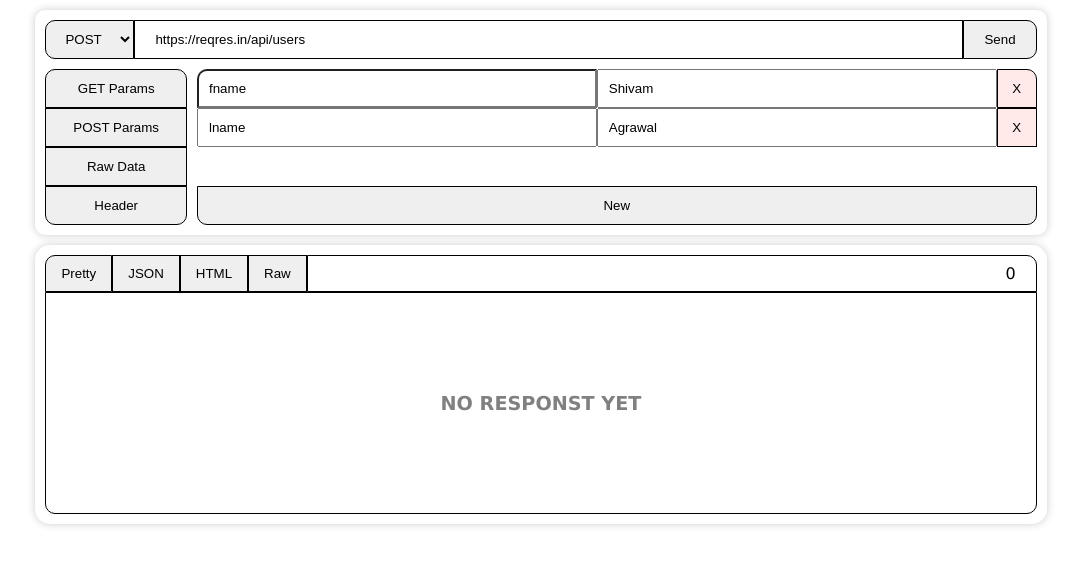
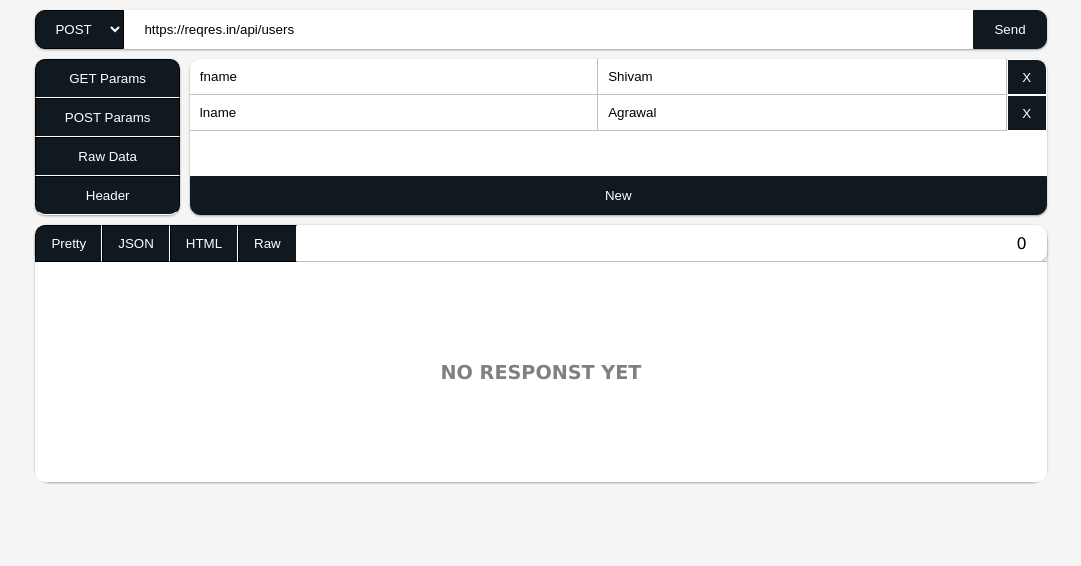
Before and after one commit to shivampip/postmanweb, a React (Create React App) app: page / in a window 1280 px wide. Shown: the top 566 px of the page, without its empty margins (99-1180 px from the left). Built offline with nearby package versions, Linux system fonts and the light colour scheme.

Commit message:
redesigned

```diff
--- a/src/components/App.css
+++ b/src/components/App.css
@@ -1,5 +1,9 @@
 body {
 	font-family: Verdana, Geneva, sans-serif;
+	background: #f5f5f5;
+}
+*:focus {
+	outline: none;
 }
 .app {
 	width: 80%;
@@ -7,31 +11,29 @@ body {
 }
 
 .btn {
-	box-shadow:inset 0px 1px 0px 0px #cf866c;
-	background:linear-gradient(to bottom, #d0451b 5%, #bc3315 100%);
-	background-color:#d0451b;
-	border-radius:3px;
-	border:1px solid #942911;
-	display:inline-block;
-	cursor:pointer;
-	color:#ffffff;
-	font-family:Arial;
-	font-size:13px;
-	padding:6px 24px;
-	text-decoration:none;
-	text-shadow:0px 1px 0px #854629;
+	box-shadow: inset 0px 1px 0px 0px #cf866c;
+	background: linear-gradient(to bottom, #d0451b 5%, #bc3315 100%);
+	background-color: #d0451b;
+	border-radius: 3px;
+	border: 1px solid #942911;
+	display: inline-block;
+	cursor: pointer;
+	color: #ffffff;
+	font-family: Arial;
+	font-size: 13px;
+	padding: 6px 24px;
+	text-decoration: none;
+	text-shadow: 0px 1px 0px #854629;
 }
 .btn:hover {
-	background:linear-gradient(to bottom, #bc3315 5%, #d0451b 100%);
-	background-color:#bc3315;
+	background: linear-gradient(to bottom, #bc3315 5%, #d0451b 100%);
+	background-color: #bc3315;
 }
 
 .btn:active {
-	position:relative;
-	top:1px;
+	position: relative;
+	top: 1px;
 }
-
-
 
 .requestWrapper {
 	display: inline-block;
@@ -72,8 +74,7 @@ body {
 	transition-duration: 11s;
 }
 
-
-.requestOverlayActive p{
+.requestOverlayActive p {
 	color: white;
 	text-align: center;
 	font-size: 1.2rem;
--- a/src/components/Request.css
+++ b/src/components/Request.css
@@ -2,38 +2,46 @@
 	width: 100%;
 	height: fit-content;
 	box-sizing: border-box;
-	padding: 10px;
-	box-shadow: 0 0 8px 0 rgba(0,0,0,0.2);
+	/* padding: 10px; */
 	border-radius: 10px;
 	/* box-shadow: 0 8px 16px 0 rgba(0,0,0,0.2); */
-  	transition: 0.3s;
+	transition: 0.3s;
 }
 
 .headerWrapper {
 	display: grid;
 	grid-template-columns: auto 1fr auto;
+	box-shadow: 0 1px 3px rgba(0, 0, 0, 0.12), 0 1px 2px rgba(0, 0, 0, 0.24);
+	/* box-shadow: 0 0 8px 0 rgba(0, 0, 0, 0.2); */
+	border-radius: 10px;
 }
 
 .headerWrapper select {
 	padding: 10px 15px;
 	border: 1px solid black;
 	border-radius: 10px 0 0 10px;
+	background-color: #101820ff;
+	color: white;
 }
 
 .headerWrapper input {
 	padding: 10px 20px;
-	border: 1px solid black;
+	/* background-color: #101820ff; */
+	color: black;
 	min-width: 50px;
+	border: none;
 }
 
-.headerWrapper> button {
+.headerWrapper > button {
 	padding: 10px 20px;
 	outline: none;
 	border-radius: 0 10px 10px 0;
-	border: 1px solid black;
+	border: 1px solid #101820ff;
+	background-color: #101820ff;
+	color: white;
 }
 
-.headerWrapper> button:hover {
+.headerWrapper > button:hover {
 	cursor: pointer;
 }
 
@@ -45,6 +53,8 @@
 
 .tabWrapper {
 	border-radius: 10px;
+	box-shadow: 0 1px 3px rgba(0, 0, 0, 0.12), 0 1px 2px rgba(0, 0, 0, 0.24);
+	height: fit-content;
 }
 
 .tabWrapper button {
@@ -53,20 +63,22 @@
 	padding: 11px 20px;
 	outline: none;
 	border: 1px solid black;
+	border-bottom: 1px solid white;
+	background-color: #101820ff;
+	color: white;
 }
 
 .tabWrapper button:hover {
 	cursor: pointer;
 }
 
-.tabWrapper .bottomBtn{
+.tabWrapper .bottomBtn {
 	border-radius: 0 0 10px 10px;
 }
 
-.tabWrapper .topBtn{
+.tabWrapper .topBtn {
 	border-radius: 10px 10px 0 0;
 }
-
 
 .paramsWrapper {
 	margin-left: 10px;
@@ -75,37 +87,40 @@
 	border-radius: 10px;
 	position: relative;
 	padding-bottom: 40px;
+	box-shadow: 0 1px 3px rgba(0, 0, 0, 0.12), 0 1px 2px rgba(0, 0, 0, 0.24);
 }
 
-.paramsWrapper .newParaBtn{
+.paramsWrapper .newParaBtn {
 	padding: 11px;
 	width: 100%;
 	outline: none;
 	border-radius: 0 0 10px 10px;
-	border: 1px solid black;
+	border: 1px solid #101820ff;
+	background-color: #101820ff;
 	position: absolute;
+	color: white;
 	bottom: 0;
 }
 
-.paramsWrapper .newParaBtn:hover{
+.paramsWrapper .newParaBtn:hover {
 	cursor: pointer;
 }
 
-.paramsWrapper> div{
+.paramsWrapper > div {
 	border-radius: 10px;
 }
 
-.paramsWrapper .rawData textarea{
+.paramsWrapper .rawData textarea {
 	width: 100%;
 	height: 150px;
 	box-sizing: border-box;
 }
 
-.topLeftBtn{
+.topLeftBtn {
 	border-top-left-radius: 10px;
 }
 
-.topRightBtn{
+.topRightBtn {
 	border-top-right-radius: 10px;
 }
 
@@ -113,23 +128,28 @@
 	display: grid;
 	grid-template-columns: 1fr 1fr 40px;
 	outline: none;
+	border: none;
 	/* box-sizing: border-box; */
 }
 
 .paramRow input {
 	padding: 10px;
 	outline: none;
-	border: 1px soid black;
+	border-top: none;
+	border-left: none;
+	border-bottom: 1px solid rgb(192, 192, 192);
+	border-right: 1px solid rgb(192, 192, 192);
 	min-width: 50px;
 }
 
-.paramRow .removeRowB{
-	background-color: rgb(255, 233, 233);
+.paramRow .removeRowB {
+	background-color: #101820ff;
 	/* width: 40px; */
-	border: 1px solid black;
+	border: 1px solid white;
+	color: white;
 	outline: none;
 }
 
-.paramRow .removeRowB:hover{
+.paramRow .removeRowB:hover {
 	cursor: pointer;
 }
--- a/src/components/Request.js
+++ b/src/components/Request.js
@@ -32,38 +32,44 @@ class Request extends React.Component {
 		this.print("Request Type: " + requestType);
 
 		let params = {};
-		this.state.params.filter((param)=>{
-			if(param.key===""){
+		this.state.params
+			.filter(param => {
+				if (param.key === "") {
 					return false;
 				}
 				return true;
-		  }).map(param => {
+			})
+			.map(param => {
 				params[param.key] = param.value;
 			});
 
 		let raws = this.state.raws;
 
 		let forms = {};
-		this.state.forms.filter((form)=>{
-			if(form.key===""){
+		this.state.forms
+			.filter(form => {
+				if (form.key === "") {
 					return false;
 				}
 				return true;
-		  }).map(form => {
+			})
+			.map(form => {
 				forms[form.key] = form.value;
 			});
 
 		let headers = {};
-		this.state.headers.filter((header)=>{
-			if(header.key===""){
+		this.state.headers
+			.filter(header => {
+				if (header.key === "") {
 					return false;
 				}
 				return true;
-		  }).map(header => {
+			})
+			.map(header => {
 				headers[header.key] = header.value;
 			});
 
-		let rawData= this.state.rawData;
+		let rawData = this.state.rawData;
 		this.print("PARAMS");
 		this.print(params);
 		this.print("RAWS");
@@ -135,33 +141,33 @@ class Request extends React.Component {
 	};
 
 	removeRow = (ptype, index) => {
-		console.log("Removing Row: "+ptype+" , "+index);
+		console.log("Removing Row: " + ptype + " , " + index);
 		if (ptype === "param") {
 			let params = this.state.params;
 			params.splice(index, 1);
-			this.setState({params: params});
+			this.setState({ params: params });
 		} else if (ptype === "form") {
 			let params = this.state.forms;
 			params.splice(index, 1);
-			this.setState({forms: params});
+			this.setState({ forms: params });
 		} else if (ptype === "raw") {
 			let params = this.state.raws;
 			params.splice(index, 1);
-			this.setState({raws: params});
+			this.setState({ raws: params });
 		} else if (ptype === "header") {
 			let params = this.state.headers;
 			params.splice(index, 1);
-			this.setState({headers: params});
+			this.setState({ headers: params });
 		}
 	};
 
 	getParams = () => {
 		return this.state.params.map((data, index) => {
-			let lbtn= "";
-			let rbtn= "";
-			if(index===0){
-				lbtn= "topLeftBtn";
-				rbtn= "topRightBtn";
+			let lbtn = "";
+			let rbtn = "";
+			if (index === 0) {
+				lbtn = "topLeftBtn";
+				rbtn = "topRightBtn";
 			}
 			return (
 				<div key={this.getKey()} className="paramRow">
@@ -170,6 +176,7 @@ class Request extends React.Component {
 					<input
 						className={lbtn}
 						type="text"
+						placeholder="Key"
 						defaultValue={data.key}
 						onBlur={eve => {
 							this.handleChange("param", index, true, eve.target.value);
@@ -179,16 +186,19 @@ class Request extends React.Component {
 						// className={rbtn}
 						type="text"
 						defaultValue={data.value}
+						placeholder="Value"
 						onBlur={eve => {
 							this.handleChange("param", index, false, eve.target.value);
 						}}
 					/>
 					<button
-						className= {`removeRowB ${rbtn}`}
+						className={`removeRowB ${rbtn}`}
 						onClick={eve => {
 							this.removeRow("param", index);
 						}}
-					>X</button>
+					>
+						X
+					</button>
 				</div>
 			);
 		});
@@ -196,11 +206,11 @@ class Request extends React.Component {
 
 	getForms = () => {
 		return this.state.forms.map((data, index) => {
-			let lbtn= "";
-			let rbtn= "";
-			if(index===0){
-				lbtn= "topLeftBtn";
-				rbtn= "topRightBtn";
+			let lbtn = "";
+			let rbtn = "";
+			if (index === 0) {
+				lbtn = "topLeftBtn";
+				rbtn = "topRightBtn";
 			}
 			return (
 				<div key={this.getKey()} className="paramRow">
@@ -208,6 +218,7 @@ class Request extends React.Component {
 						className={lbtn}
 						type="text"
 						defaultValue={data.key}
+						placeholder="Key"
 						onBlur={eve => {
 							this.handleChange("form", index, true, eve.target.value);
 						}}
@@ -216,34 +227,46 @@ class Request extends React.Component {
 						// className={rbtn}
 						type="text"
 						defaultValue={data.value}
+						placeholder="Value"
 						onBlur={eve => {
 							this.handleChange("form", index, false, eve.target.value);
 						}}
 					/>
 					<button
-						className= {`removeRowB ${rbtn}`}
+						className={`removeRowB ${rbtn}`}
 						onClick={eve => {
 							this.removeRow("form", index);
 						}}
-					>X</button>
+					>
+						X
+					</button>
 				</div>
 			);
 		});
 	};
 
 	getRaws = () => {
-		return <div className="rawData">
+		return (
+			<div className="rawData">
 				<textarea
 					placeholder="Enter raw data here"
-				onBlur={(eve)=>{this.state.rawData= eve.target.value}}
-			>{this.state.rawData}</textarea>
-		</div>;
-		return this.state.raws.map((data, index) => {
-			let lbtn= "";
-			let rbtn= "";
-			if(index===0){
-				lbtn= "topLeftBtn";
-				rbtn= "topRightBtn";
+					onBlur={eve => {
+						this.state.rawData = eve.target.value;
+					}}
+				>
+					{this.state.rawData}
+				</textarea>
+			</div>
+		);
+	};
+
+	getHeaders = () => {
+		return this.state.headers.map((data, index) => {
+			let lbtn = "";
+			let rbtn = "";
+			if (index === 0) {
+				lbtn = "topLeftBtn";
+				rbtn = "topRightBtn";
 			}
 			return (
 				<div key={this.getKey()} className="paramRow">
@@ -251,43 +274,7 @@ class Request extends React.Component {
 						className={lbtn}
 						type="text"
 						defaultValue={data.key}
-						onBlur={eve => {
-							this.handleChange("raw", index, true, eve.target.value);
-						}}
-					/>
-					<input
-						// className={rbtn}
-						type="text"
-						defaultValue={data.value}
-						onBlur={eve => {
-							this.handleChange("raw", index, false, eve.target.value);
-						}}
-					/>
-					<button
-						className= {`removeRowB ${rbtn}`}
-						onClick={eve => {
-							this.removeRow("raw", index);
-						}}
-					>X</button>
-				</div>
-			);
-		});
-	};
-
-	getHeaders = () => {
-		return this.state.headers.map((data, index) => {
-			let lbtn= "";
-			let rbtn= "";
-			if(index===0){
-				lbtn= "topLeftBtn";
-				rbtn= "topRightBtn";
-			}
-			return (
-				<div key={this.getKey()} className="paramRow">
-					<input
-						className={lbtn}
-						type="text"
-						defaultValue={data.key}
+						placeholder="Key"
 						onBlur={eve => {
 							this.handleChange("header", index, true, eve.target.value);
 						}}
@@ -296,16 +283,19 @@ class Request extends React.Component {
 						// className={rbtn}
 						type="text"
 						defaultValue={data.value}
+						placeholder="Value"
 						onBlur={eve => {
 							this.handleChange("header", index, false, eve.target.value);
 						}}
 					/>
 					<button
-						className= {`removeRowB ${rbtn}`}
+						className={`removeRowB ${rbtn}`}
 						onClick={eve => {
 							this.removeRow("header", index);
 						}}
-					>X</button>
+					>
+						X
+					</button>
 				</div>
 			);
 		});
@@ -342,8 +332,6 @@ class Request extends React.Component {
 			this.setState({ headers: params });
 		}
 	};
-
-
 
 	render() {
 		return (
@@ -397,7 +385,9 @@ class Request extends React.Component {
 					</div>
 					<div className="paramsWrapper">
 						{this.renderParams()}
-						<button className="newParaBtn" onClick={this.addNewRow}>New</button>
+						<button className="newParaBtn" onClick={this.addNewRow}>
+							New
+						</button>
 					</div>
 				</div>
 			</div>
--- a/src/components/Response.css
+++ b/src/components/Response.css
@@ -2,8 +2,8 @@
 	width: 100%;
 	height: fit-content;
 	box-sizing: border-box;
-	padding: 10px;
-	box-shadow: 0 0 8px 0 rgba(0,0,0,0.2);
+	/* padding: 10px; */
+	box-shadow: 0 1px 3px rgba(0, 0, 0, 0.12), 0 1px 2px rgba(0, 0, 0, 0.24);
 	border-radius: 15px;
 	margin-top: 10px;
 }
@@ -11,24 +11,28 @@
 .response .headerWrapper {
 	display: grid;
 	grid-template-columns: auto 1fr;
+	background-color: white;
 }
 
-.response .headerWrapper .viewBtnWrapper{
+.response .headerWrapper .viewBtnWrapper {
 	border-top-left-radius: 10px;
 	min-width: 40px;
 }
 
-.response .headerWrapper .viewBtnWrapper button{
+.response .headerWrapper .viewBtnWrapper button {
 	padding: 10px 15px;
 	border: 1px solid black;
+	border-right: 1px solid white;
+	background-color: #101820ff;
+	color: white;
 	outline: none;
 }
 
-.response .headerWrapper .viewBtnWrapper button:hover{
+.response .headerWrapper .viewBtnWrapper button:hover {
 	cursor: pointer;
 }
 
-.response .headerWrapper .viewBtnWrapper button:first-child{
+.response .headerWrapper .viewBtnWrapper button:first-child {
 	border-top-left-radius: 10px;
 }
 
@@ -38,14 +42,16 @@
 	justify-content: center;
 	align-items: center;
 	text-align: right;
-	border: 1px solid black;
-	border-top-right-radius: 10px;
+	border: none;
+	border-bottom: 1px solid rgb(192, 192, 192);
+	border-radius: 0 10px 0 0;
 }
 
 .response .headerWrapper .statusWrapper div {
 	width: 100%;
 	margin-right: 20px;
 	text-align: right;
+	border-radius: 0 10px 0 0;
 }
 
 .contentWrapper {
@@ -53,7 +59,7 @@
 	width: 100%;
 	padding: 10px;
 	box-sizing: border-box;
-	border: 1px solid black;
+	/* border: 1px solid black; */
 	border-radius: 0 0 10px 10px;
 	min-height: 200px;
 	/* overflow: scroll; */
```
Lines whose indentation alone changed are shown as unchanged.
